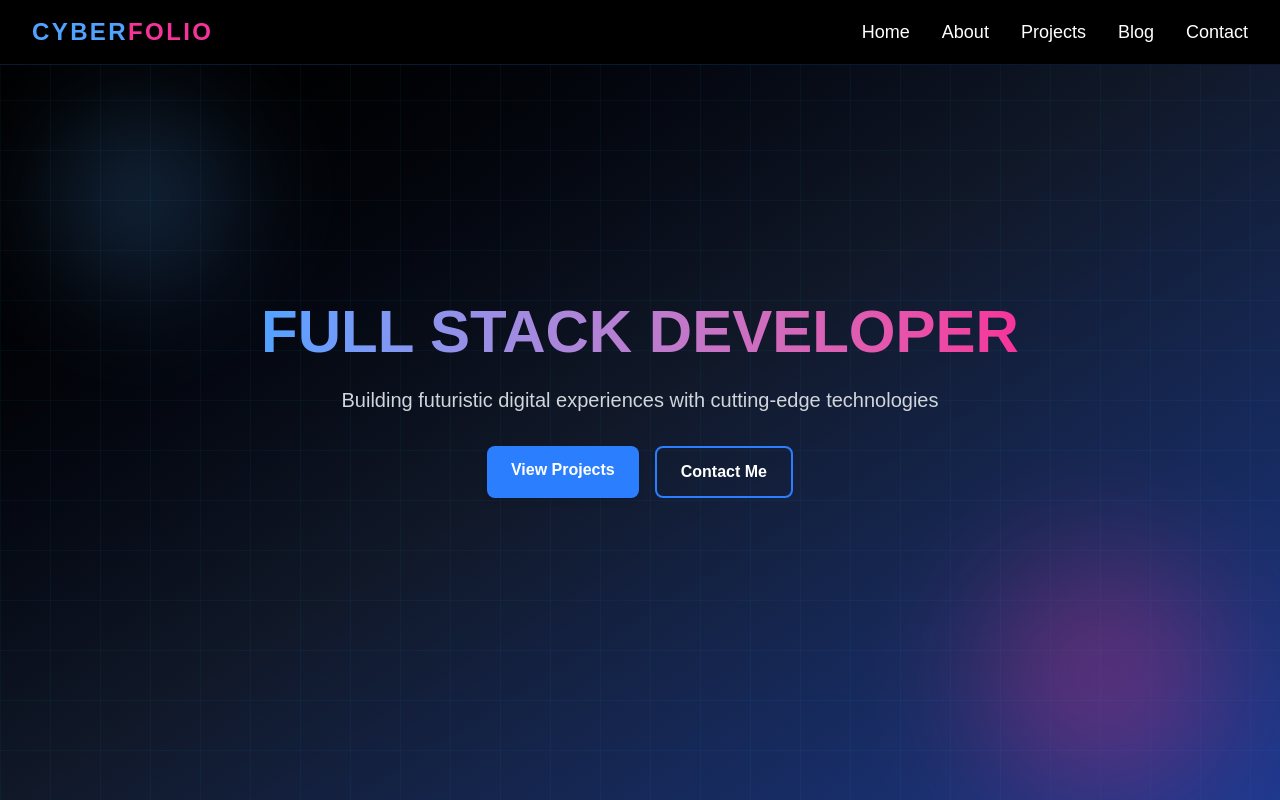
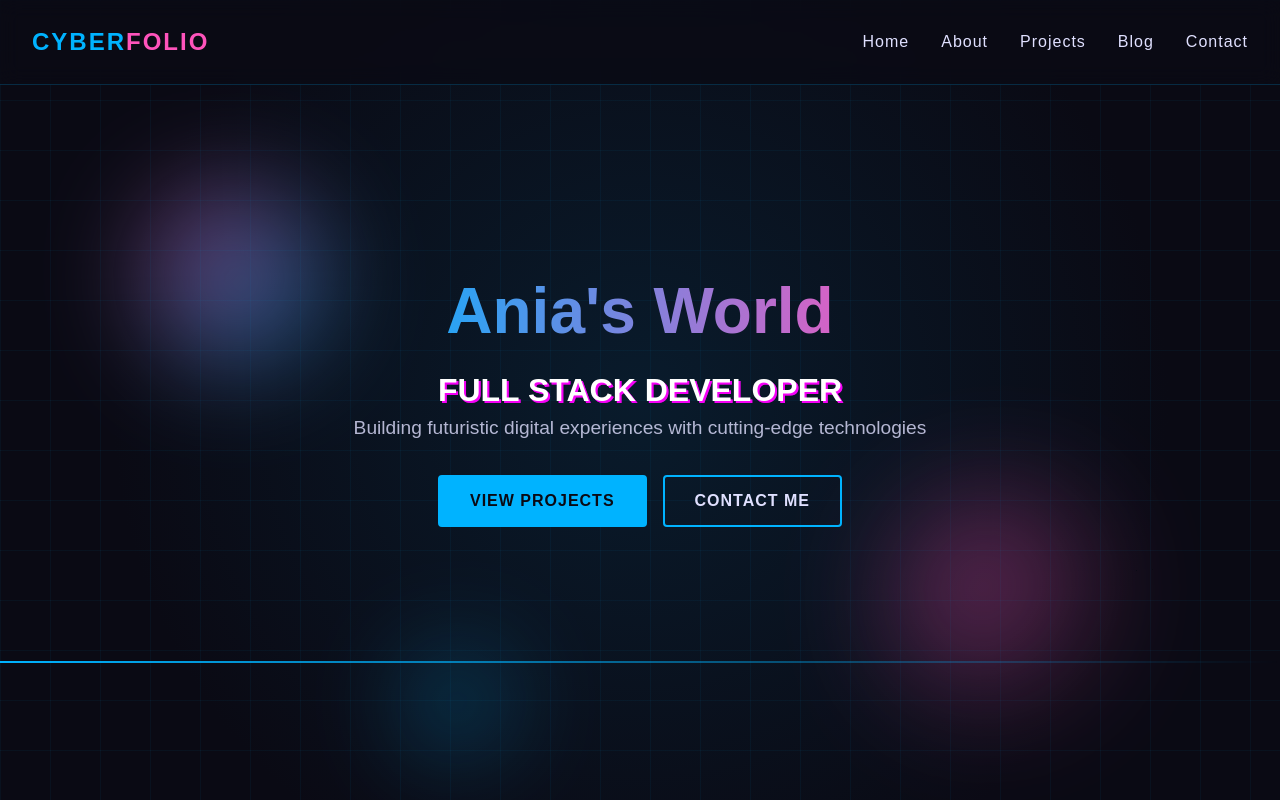
Before and after one commit to anialonglin/my-personal-website, a Next.js app: page / in a window 1280 px wide. Built offline with nearby package versions, Linux system fonts and the light colour scheme.

Commit message:
Homepage Style Mostly Done

```diff
--- a/components/Hero.tsx
+++ b/components/Hero.tsx
@@ -1,34 +1,34 @@
 import React from 'react';
+import '../styles/homepage.css';
 
 export default function Hero() {
   return (
-    <div className="relative flex items-center justify-center h-screen overflow-hidden">
+    <div className="hero">
       {/* Background Effects */}
-      <div className="absolute inset-0 bg-gradient-to-br from-black via-gray-900 to-blue-900">
-        <div className="absolute inset-0 bg-grid-lines"></div>
-        <div className="absolute top-20 left-10 w-40 h-40 bg-blue-400 blur-3xl opacity-30 rounded-full animate-float"></div>
-        <div className="absolute bottom-10 right-20 w-60 h-60 bg-pink-500 blur-3xl opacity-30 rounded-full animate-float delay-2000"></div>
+      <div className="three-bg">
+        <div className="grid-lines"></div>
+        <div className="floating-shape shape1"></div>
+        <div className="floating-shape shape2"></div>
+        <div className="floating-shape shape3"></div>
+        <div className="scanner-line"></div>
       </div>
 
       {/* Hero Content */}
-      <div className="relative z-10 text-center max-w-3xl">
-        <h1 className="text-6xl font-extrabold text-transparent bg-clip-text bg-gradient-to-r from-blue-400 to-pink-500 mb-6">
+      <div className="hero-content">
+        <h1 className="hero-title glitch-hover" data-text="ANIA WORLD">
+          Ania's World
+        </h1>
+        <h2 className="hero-subtitle glitch-hover" data-text="FULL STACK DEVELOPER">
           FULL STACK DEVELOPER
-        </h1>
-        <p className="text-xl text-gray-300 mb-8">
+        </h2>
+        <p className="hero-description">
           Building futuristic digital experiences with cutting-edge technologies
         </p>
-        <div className="flex justify-center space-x-4">
-          <a
-            href="#projects"
-            className="px-6 py-3 bg-blue-500 text-white font-semibold rounded-lg shadow-md hover:bg-blue-600 transition duration-300"
-          >
+        <div className="hero-buttons">
+          <a href="#projects" className="btn btn-primary">
             View Projects
           </a>
-          <a
-            href="#contact"
-            className="px-6 py-3 border-2 border-blue-500 text-white font-semibold rounded-lg hover:bg-blue-500 hover:text-black transition duration-300"
-          >
+          <a href="#contact" className="btn">
             Contact Me
           </a>
         </div>
--- a/components/Navbar.tsx
+++ b/components/Navbar.tsx
@@ -1,20 +1,17 @@
 import React from 'react';
+import '../styles/homepage.css';
 
 export default function Navbar() {
   return (
-    <nav className="flex items-center justify-between px-8 py-4 fixed w-full z-50 bg-opacity-80 bg-black backdrop-blur-md border-b border-blue-500/20">
-      <div className="text-2xl font-bold text-blue-400 uppercase tracking-widest">
-        CYBER<span className="text-pink-500">FOLIO</span>
+    <nav className="navbar">
+      <div className="logo">
+        CYBER<span className="logo-accent">FOLIO</span>
       </div>
-      <ul className="flex space-x-8 text-lg">
+      <ul className="nav-links">
         {['Home', 'About', 'Projects', 'Blog', 'Contact'].map((item) => (
           <li key={item}>
-            <a
-              href={`#${item.toLowerCase()}`}
-              className="text-white hover:text-blue-400 transition duration-300 relative"
-            >
+            <a href={`#${item.toLowerCase()}`} className="nav-link">
               {item}
-              <span className="absolute bottom-0 left-0 w-0 h-0.5 bg-blue-400 transition-all duration-300"></span>
             </a>
           </li>
         ))}
--- /dev/null
+++ b/styles/homepage.css
@@ -0,0 +1,292 @@
+/* Variables */
+:root {
+  --primary: #00b3ff;
+  --secondary: #1e1e2e;
+  --accent: #fe53bb;
+  --background: #0a0a14;
+  --text: #e0e0ff;
+}
+
+/* General Styles */
+body {
+  background-color: var(--background);
+  color: var(--text);
+  font-family: 'Space Grotesk', sans-serif;
+  overflow-x: hidden;
+}
+
+/* Navbar Styles */
+.navbar {
+  display: flex;
+  justify-content: space-between;
+  align-items: center;
+  padding: 1.5rem 2rem;
+  position: fixed;
+  width: 100%;
+  z-index: 1000;
+  background: rgba(10, 10, 20, 0.8);
+  backdrop-filter: blur(10px);
+  border-bottom: 1px solid rgba(0, 179, 255, 0.2);
+}
+
+.logo {
+  font-size: 1.5rem;
+  font-weight: 700;
+  color: var(--primary);
+  text-transform: uppercase;
+  letter-spacing: 2px;
+}
+
+.logo-accent {
+  color: var(--accent);
+}
+
+.nav-links {
+  display: flex;
+  gap: 2rem;
+}
+
+.nav-link {
+  color: var(--text);
+  text-decoration: none;
+  font-size: 1rem;
+  font-weight: 500;
+  letter-spacing: 1px;
+  transition: color 0.3s ease;
+  position: relative;
+}
+
+.nav-link:hover {
+  color: var(--primary);
+}
+
+.nav-link::after {
+  content: '';
+  position: absolute;
+  width: 0;
+  height: 2px;
+  bottom: -5px;
+  left: 0;
+  background-color: var(--primary);
+  transition: width 0.3s ease;
+}
+
+.nav-link:hover::after {
+  width: 100%;
+}
+
+/* Hero Section Styles */
+.hero {
+  display: flex;
+  align-items: center;
+  justify-content: center;
+  height: 100vh;
+  width: 100%;
+  position: relative;
+  overflow: hidden;
+}
+
+.three-bg {
+  position: absolute;
+  top: 0;
+  left: 0;
+  width: 100%;
+  height: 100%;
+  z-index: 1;
+  background: radial-gradient(circle at center, rgba(0, 179, 255, 0.1) 0%, rgba(10, 10, 20, 1) 70%);
+}
+
+.grid-lines {
+  position: absolute;
+  top: 0;
+  left: 0;
+  width: 100%;
+  height: 100%;
+  background-size: 50px 50px;
+  background-image: linear-gradient(to right, rgba(0, 179, 255, 0.05) 1px, transparent 1px),
+    linear-gradient(to bottom, rgba(0, 179, 255, 0.05) 1px, transparent 1px);
+  z-index: 1;
+}
+
+.scanner-line {
+  position: absolute;
+  top: 0;
+  left: 0;
+  width: 100%;
+  height: 2px;
+  background: linear-gradient(to right, var(--primary), transparent);
+  animation: scan 3s infinite linear;
+}
+
+@keyframes scan {
+  0% {
+    transform: translateY(0);
+  }
+  100% {
+    transform: translateY(100vh);
+  }
+}
+
+.floating-shape {
+  position: absolute;
+  width: 150px;
+  height: 150px;
+  background: linear-gradient(45deg, var(--primary), transparent);
+  border-radius: 50%;
+  filter: blur(50px);
+  animation: float 2s infinite linear;
+  opacity: 0.3;
+}
+
+.shape1 {
+  top: 20%;
+  left: 10%;
+  width: 180px; /* Increased size */
+  height: 180px;
+  animation-delay: 0s;
+  background: linear-gradient(45deg, var(--primary), var(--accent)); /* More vibrant gradient */
+  opacity: 0.5; /* Increased visibility */
+  filter: blur(50px); /* Reduced blur */
+}
+
+.shape2 {
+  top: 60%;
+  right: 15%;
+  width: 200px;
+  height: 200px;
+  animation-delay: -5s;
+  background: linear-gradient(45deg, var(--accent), transparent);
+  opacity: 0.6; /* Increased visibility */
+  filter: blur(60px); /* Reduced blur */
+}
+
+.shape3 {
+  bottom: 10%;
+  left: 30%;
+  width: 100px;
+  height: 100px;
+  animation-delay: -10s;
+  opacity: 0.6; /* Increased visibility */
+}
+
+@keyframes float {
+  0% {
+    transform: translate(0, 0) rotate(0deg);
+  }
+  50% {
+    transform: translate(30px, 50px) rotate(180deg);
+  }
+  100% {
+    transform: translate(0, 0) rotate(360deg);
+  }
+}
+
+.hero-content {
+  max-width: 800px;
+  text-align: center;
+  z-index: 2;
+}
+
+.hero-title {
+  font-size: 4rem;
+  font-weight: 700;
+  margin-bottom: 1rem;
+  background: linear-gradient(to right, var(--primary), var(--accent));
+  -webkit-background-clip: text;
+  -webkit-text-fill-color: transparent;
+  line-height: 1.2;
+}
+
+.hero-subtitle {
+  font-size: 2rem; /* Adjust size for h2 */
+  font-weight: bold;
+  color: #fff;
+  text-transform: uppercase;
+  position: relative;
+  display: inline-block;
+}
+
+.hero-subtitle.glitch-hover::before,
+.hero-subtitle.glitch-hover::after {
+  content: attr(data-text);
+  position: absolute;
+  top: 0;
+  left: 0;
+  width: 100%;
+  height: 100%;
+  color: #ff00ff; /* Adjust glitch color */
+  z-index: -1;
+  opacity: 0.8;
+  transform: translate(2px, 2px);
+}
+
+.hero-subtitle.glitch-hover:hover::before {
+  transform: translate(-2px, -2px);
+  color: #00ffff; /* Adjust hover glitch color */
+}
+
+.hero-subtitle.glitch-hover:hover::after {
+  transform: translate(2px, 2px);
+  color: #ff00ff;
+}
+
+.hero-description {
+  font-size: 1.2rem;
+  margin-bottom: 2rem;
+  opacity: 0.8;
+}
+
+.hero-buttons {
+  display: flex;
+  gap: 1rem;
+  justify-content: center;
+}
+
+.btn {
+  padding: 12px 30px;
+  background: transparent;
+  border: 2px solid var(--primary);
+  color: var(--text);
+  font-weight: 600;
+  border-radius: 4px;
+  cursor: pointer;
+  transition: all 0.3s ease;
+  text-transform: uppercase;
+  letter-spacing: 1px;
+  position: relative;
+  overflow: hidden;
+  z-index: 1;
+}
+
+.btn:before {
+  content: '';
+  position: absolute;
+  top: 0;
+  left: 0;
+  width: 0;
+  height: 100%;
+  background: var(--primary);
+  transition: all 0.3s ease;
+  z-index: -1;
+}
+
+.btn:hover:before {
+  width: 100%;
+}
+
+.btn:hover {
+  color: var(--background);
+}
+
+.btn-primary {
+  background: var(--primary);
+  color: var(--background);
+}
+
+.btn-primary:before {
+  background: var(--accent);
+}
+
+.btn-primary:hover {
+  border-color: var(--accent);
+}
```
